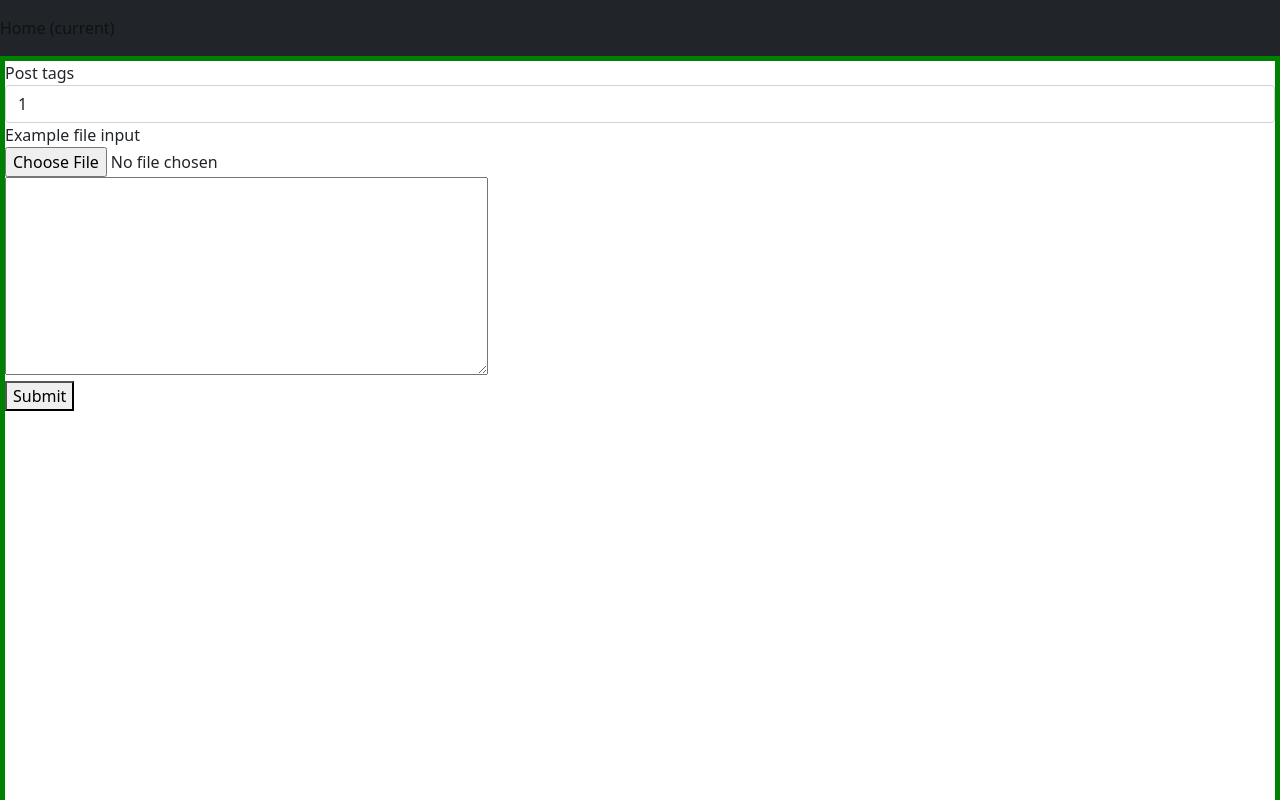
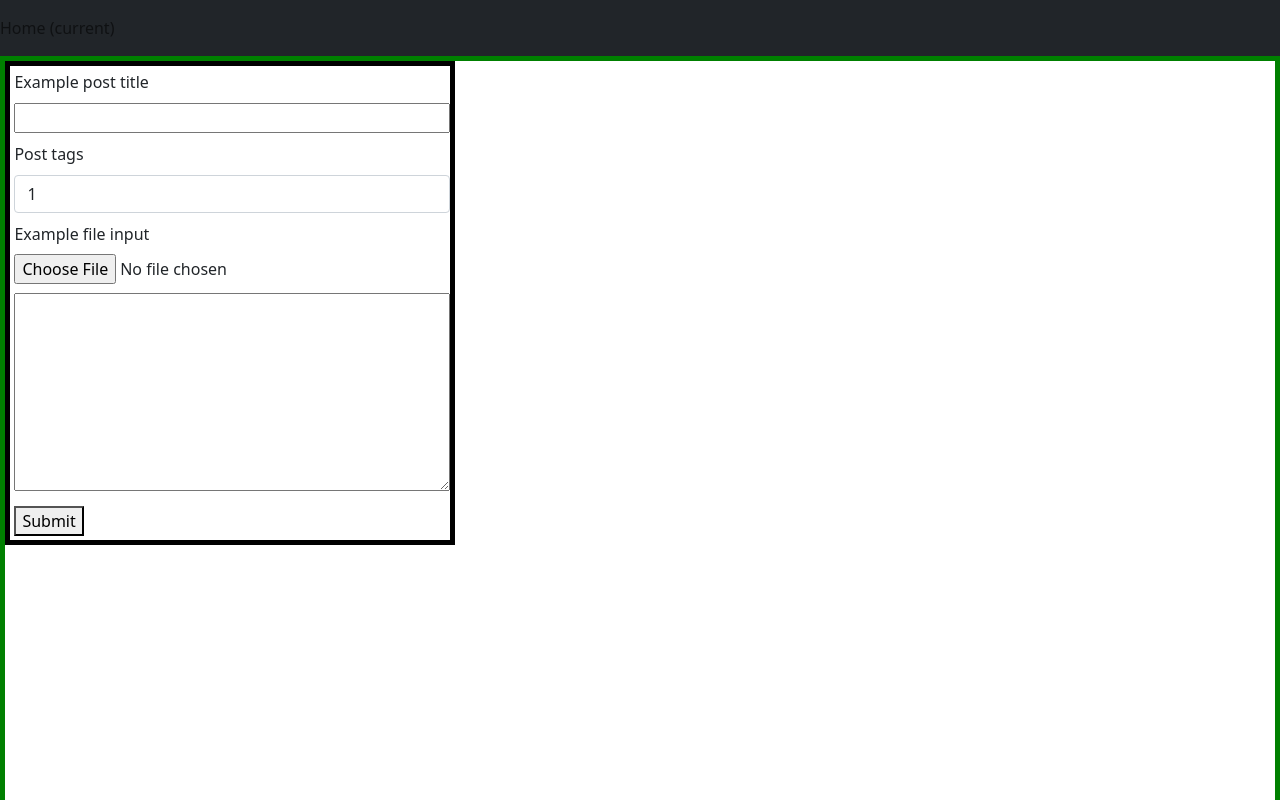
Before and after one commit to APartanen/project1, a React (Create React App) app: page / in a window 1280 px wide. Shown: the top 800 px of the page. Built offline with nearby package versions, Linux system fonts and the light colour scheme.

Commit message:
form css

```diff
--- a/src/components/CreatePost.js
+++ b/src/components/CreatePost.js
@@ -1,5 +1,7 @@
 import React from "react";
 import { useState } from 'react';
+
+import '../styles/CreatePost.css';
 
 import 'bootstrap/dist/css/bootstrap.min.css';
 
@@ -32,9 +34,16 @@ const CreatePost = (props) => {
     return(
         <div className="createPost">
             <form className="postForm" onSubmit={handleSubmit}>
-
                 <div>
-                    <label htmlFor="formControlSelect">Post tags</label>
+                    <label htmlFor="formTitle" className="formTitleLabel">Example post title</label>
+                    <br/>
+                    <input
+                        className="formTitleClass"
+                        id="formTitle"
+                        onChange={e => setPost({ ...post, otsikko: e.target.value})}/>
+                </div>
+                <div>
+                    <label htmlFor="formControlSelect" className="postTagLabel">Post tags</label>
                     <select
                         className="form-control"
                         id="formControlSelect"
@@ -46,9 +55,8 @@ const CreatePost = (props) => {
                             <option>5</option>
                     </select>
                 </div>
-
                 <div>
-                    <label htmlFor="formControlFile">Example file input</label>
+                    <label htmlFor="formControlFile" className="fileLabel">Example file input</label>
                     <br/>
                     <input
                         type="file"
@@ -56,6 +64,7 @@ const CreatePost = (props) => {
                         id="formControlFile"
                         onChange={e => setPost({ ...post, kuva: e.target.value})}/>
                 </div>
+
 
                 <textarea
                     id="textContent"
@@ -65,7 +74,8 @@ const CreatePost = (props) => {
                     onChange={e => setPost({ ...post, teksti: e.target.value})}>
 
                 </textarea> <br/>
-                <button type="submit" value="Submit">Submit</button>
+
+                <button className="submitButton" type="submit" value="Submit">Submit</button>
             </form>
         </div>
     );
--- /dev/null
+++ b/src/styles/CreatePost.css
@@ -0,0 +1,40 @@
+.createPost {
+    max-width: 450px;
+    border: 5px solid black;
+}
+
+
+.formTitleLabel{
+    margin: 1%;
+}
+
+.formTitleClass{
+    width: 99%;
+    margin: 1%;
+}
+
+.postTagLabel{
+    margin: 1%;
+}
+
+.form-control{
+    width: 99%;
+    margin: 1%;
+}
+
+.fileLabel{
+    margin: 1%;
+}
+
+.form-control-file{
+    margin: 1%;
+}
+
+textarea{
+    max-width: 99%;
+    margin: 1%;
+}
+
+.submitButton{
+    margin: 1%;
+}
```
